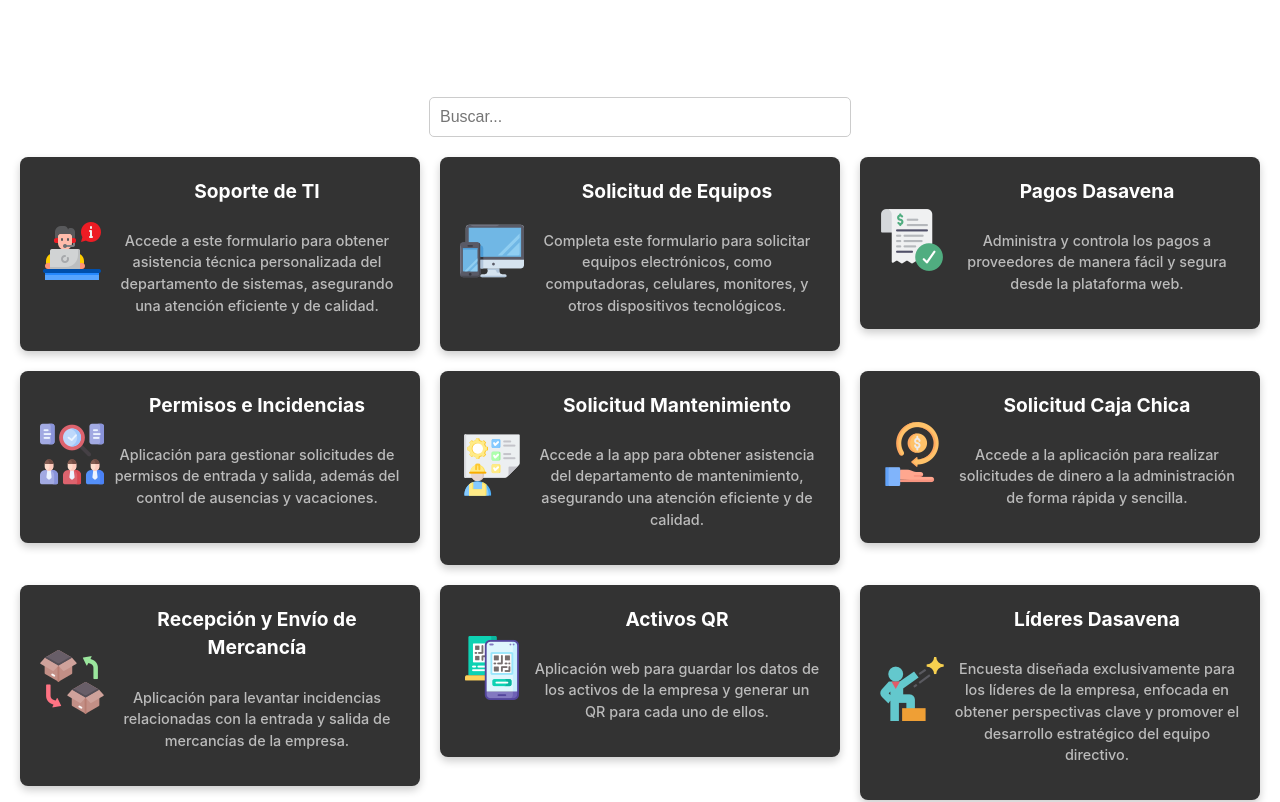
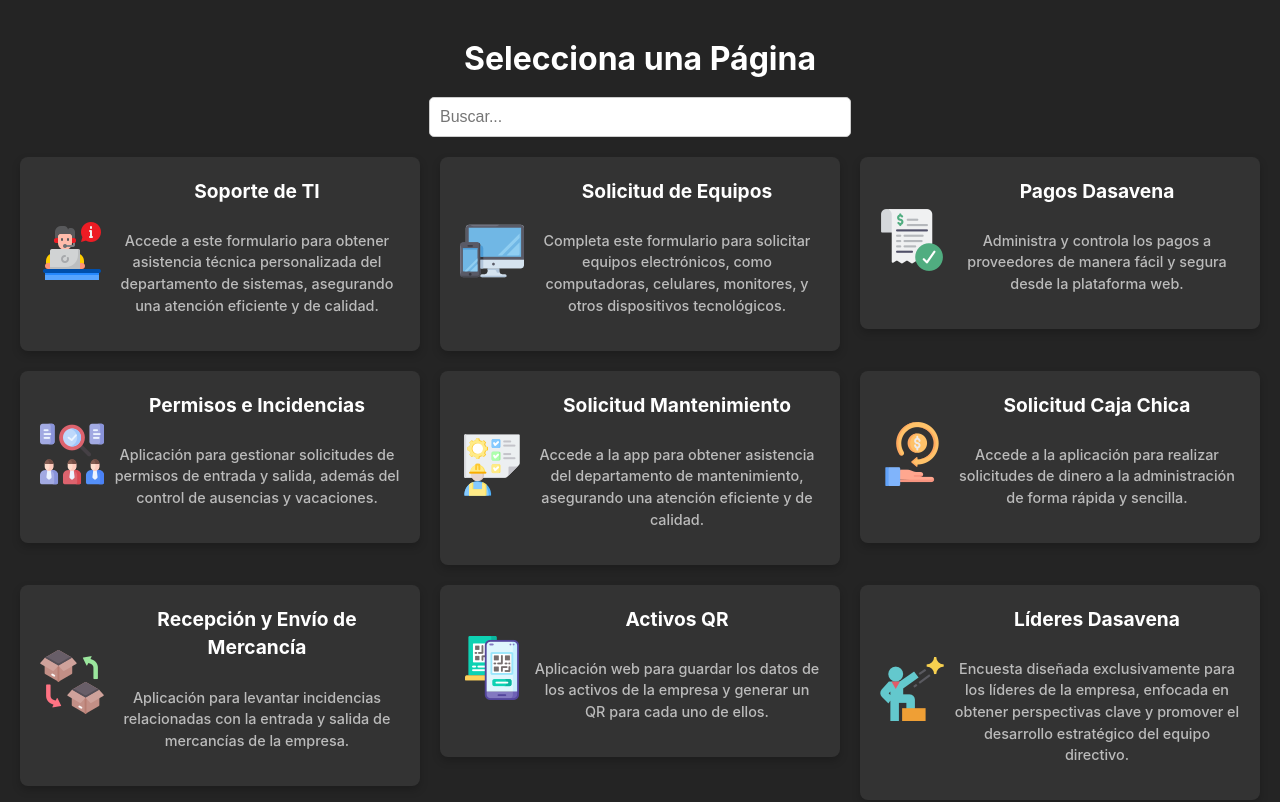
Before and after one commit to Nesz-ux/atajosdasavena, a React (Vite) app: page / in a window 1280 px wide. Shown: the top 802 px of the page. Built offline with nearby package versions, Linux system fonts and the light colour scheme.

Commit message:
Cambio de color de fondo y nombre de pestaña

```diff
--- a/index.html
+++ b/index.html
@@ -4,7 +4,7 @@
     <meta charset="UTF-8" />
     <link rel="icon" type="image/ico" href="/DasavenaLogo.ico" />
     <meta name="viewport" content="width=device-width, initial-scale=1.0" />
-    <title>Atajos Dasavena</title>
+    <title>Recursos Dasavena</title>
   </head>
   <body>
     <div id="root"></div>
--- a/src/App.css
+++ b/src/App.css
@@ -7,6 +7,7 @@
   align-items: center;
   justify-content: center;
   min-height: 100vh;
+  background-color: #242424;
 }
 
 .title {
--- a/src/App.jsx
+++ b/src/App.jsx
@@ -15,7 +15,6 @@
     const description = app.description.normalize("NFD").replace(/[\u0300-\u036f]/g, "").toLowerCase();
     const normalizedSearchTerm = searchTerm.normalize("NFD").replace(/[\u0300-\u036f]/g, "").toLowerCase();
 
-    // Filtrar por título o descripción
     return title.includes(normalizedSearchTerm) || description.includes(normalizedSearchTerm);
   });
 
```
